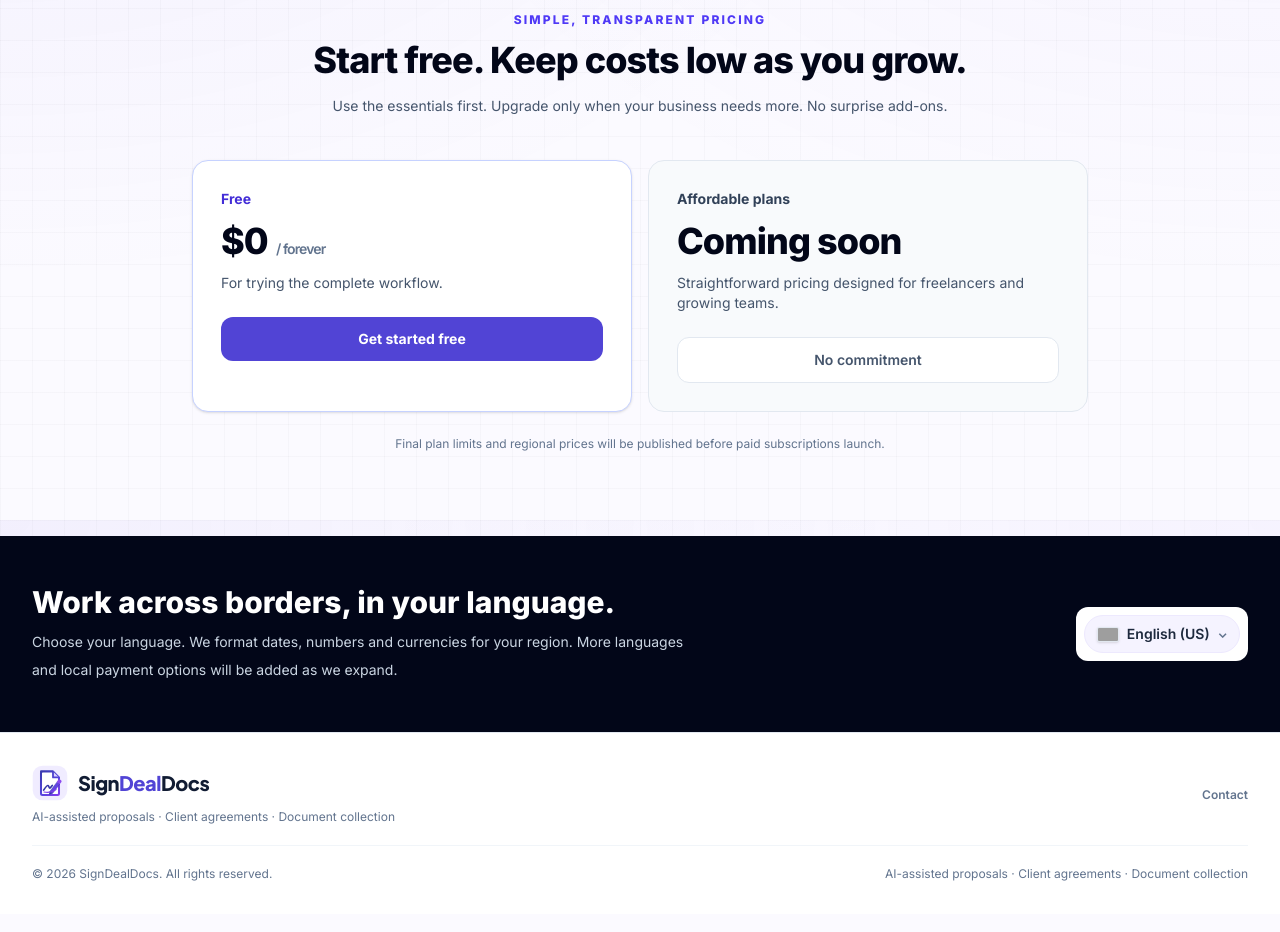
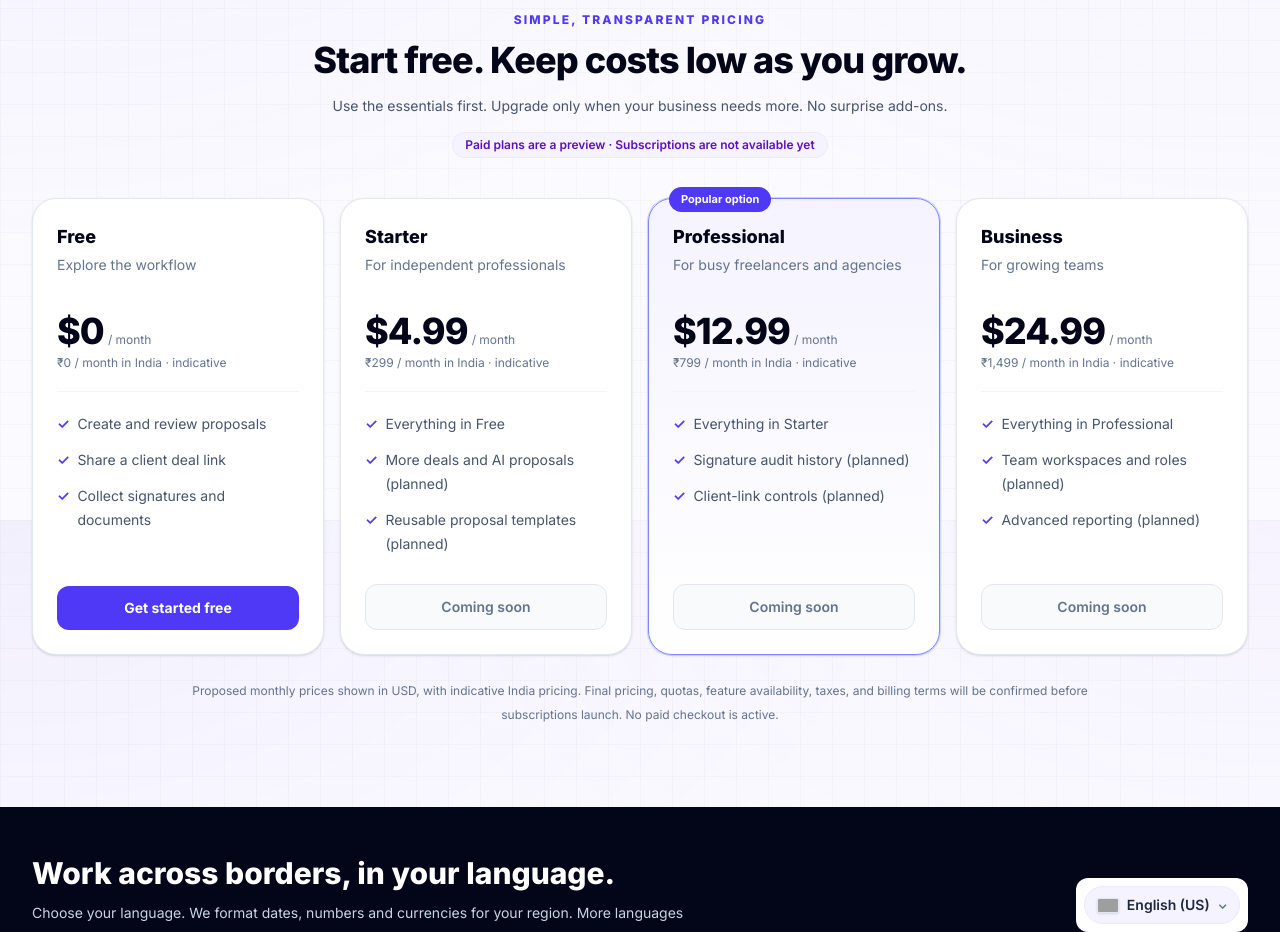
Before and after one commit to Abhay-Sharma14/signdealdocs, a Next.js app: page / in a window 1280 px wide. Shown: the part 1880-2812 px from the top of the page. Built offline with nearby package versions, Linux system fonts and the light colour scheme; grey boxes are pictures that could not be loaded.

Commit message:
Add four transparent pricing plan previews without enabling unbuilt subscriptions

```diff
--- a/components/home-page.tsx
+++ b/components/home-page.tsx
@@ -126,12 +126,43 @@ export default function HomePage() {
         </section>
 
         <section id="pricing" className="mx-auto max-w-7xl px-4 py-16 sm:px-6 lg:px-8 lg:py-20">
-          <div className="mx-auto max-w-2xl text-center"><p className="text-xs font-extrabold uppercase tracking-[.18em] text-indigo-600">{t("pricingEyebrow")}</p><h2 className="mt-3 text-3xl font-extrabold tracking-tight text-slate-950 sm:text-4xl">{t("pricingTitle")}</h2><p className="mt-3 text-sm leading-7 text-slate-600">{t("pricingCopy")}</p></div>
-          <div className="mx-auto mt-10 grid max-w-4xl gap-4 md:grid-cols-2">
-            <article className="rounded-2xl border border-indigo-200 bg-white p-7 shadow-sm"><p className="text-sm font-bold text-indigo-700">{t("free")}</p><p className="mt-3 text-4xl font-extrabold tracking-tight text-slate-950">{t("freePrice")}<span className="ml-2 text-sm font-semibold text-slate-500">/ forever</span></p><p className="mt-3 text-sm text-slate-600">{t("freeDesc")}</p><Link href="/login" className="mt-6 inline-flex w-full justify-center rounded-xl bg-brand px-4 py-3 text-sm font-bold text-white hover:bg-[#4338ca]">{t("freeCta")}</Link></article>
-            <article className="rounded-2xl border border-slate-200 bg-slate-50 p-7"><p className="text-sm font-bold text-slate-700">{t("fair")}</p><p className="mt-3 text-4xl font-extrabold tracking-tight text-slate-950">{t("fairPrice")}</p><p className="mt-3 text-sm text-slate-600">{t("fairDesc")}</p><div className="mt-6 rounded-xl border border-slate-200 bg-white px-4 py-3 text-center text-sm font-semibold text-slate-600">{t("fairCta")}</div></article>
+          <div className="mx-auto max-w-2xl text-center">
+            <p className="text-xs font-extrabold uppercase tracking-[.18em] text-indigo-600">{t("pricingEyebrow")}</p>
+            <h2 className="mt-3 text-3xl font-extrabold tracking-tight text-slate-950 sm:text-4xl">{t("pricingTitle")}</h2>
+            <p className="mt-3 text-sm leading-7 text-slate-600">{t("pricingCopy")}</p>
+            <p className="mt-3 inline-flex rounded-full border border-violet-100 bg-violet-50 px-3 py-1 text-xs font-semibold text-violet-800">Paid plans are a preview · Subscriptions are not available yet</p>
           </div>
-          <p className="mx-auto mt-5 max-w-3xl text-center text-xs leading-6 text-slate-500">{t("pricingNote")}</p>
+          <div className="mt-10 grid gap-4 sm:grid-cols-2 xl:grid-cols-4">
+            {[
+              { name: t("free"), price: "$0", india: "₹0", subtitle: "Explore the workflow", features: ["Create and review proposals", "Share a client deal link", "Collect signatures and documents"], featured: false, available: true },
+              { name: "Starter", price: "$4.99", india: "₹299", subtitle: "For independent professionals", features: ["Everything in Free", "More deals and AI proposals (planned)", "Reusable proposal templates (planned)"], featured: false, available: false },
+              { name: "Professional", price: "$12.99", india: "₹799", subtitle: "For busy freelancers and agencies", features: ["Everything in Starter", "Signature audit history (planned)", "Client-link controls (planned)"], featured: true, available: false },
+              { name: "Business", price: "$24.99", india: "₹1,499", subtitle: "For growing teams", features: ["Everything in Professional", "Team workspaces and roles (planned)", "Advanced reporting (planned)"], featured: false, available: false },
+            ].map((plan) => (
+              <article key={plan.name} className={`relative flex flex-col rounded-[1.5rem] border p-6 shadow-sm transition hover:-translate-y-1 hover:shadow-lg ${plan.featured ? "border-indigo-400 bg-gradient-to-b from-violet-50 to-white ring-1 ring-indigo-200" : "border-slate-200 bg-white"}`}>
+                {plan.featured && <span className="absolute -top-3 left-5 rounded-full bg-indigo-600 px-3 py-1 text-[11px] font-bold text-white">Popular option</span>}
+                <h3 className="text-lg font-extrabold text-slate-950">{plan.name}</h3>
+                <p className="mt-1 min-h-10 text-sm leading-5 text-slate-500">{plan.subtitle}</p>
+                <div className="mt-4 flex items-baseline gap-1">
+                  <span className="text-4xl font-extrabold tracking-tight text-slate-950">{plan.price}</span>
+                  <span className="text-xs text-slate-500">/ month</span>
+                </div>
+                <p className="mt-1 text-xs text-slate-500">{plan.india} / month in India · indicative</p>
+                <div className="my-5 border-t border-slate-100" />
+                <ul className="flex-1 space-y-3">
+                  {plan.features.map((feature) => <li key={feature} className="flex gap-2 text-sm leading-6 text-slate-600"><span className="shrink-0 font-bold text-indigo-600">✓</span><span>{feature}</span></li>)}
+                </ul>
+                {plan.available ? (
+                  <Link href="/login" className="mt-7 inline-flex justify-center rounded-xl bg-indigo-600 px-4 py-3 text-sm font-bold text-white transition hover:bg-indigo-700">{t("freeCta")}</Link>
+                ) : (
+                  <div className="mt-7 rounded-xl border border-slate-200 bg-slate-50 px-4 py-3 text-center text-sm font-semibold text-slate-500">Coming soon</div>
+                )}
+              </article>
+            ))}
+          </div>
+          <p className="mx-auto mt-6 max-w-4xl text-center text-xs leading-6 text-slate-500">
+            Proposed monthly prices shown in USD, with indicative India pricing. Final pricing, quotas, feature availability, taxes, and billing terms will be confirmed before subscriptions launch. No paid checkout is active.
+          </p>
         </section>
 
         <section className="bg-slate-950">
```
